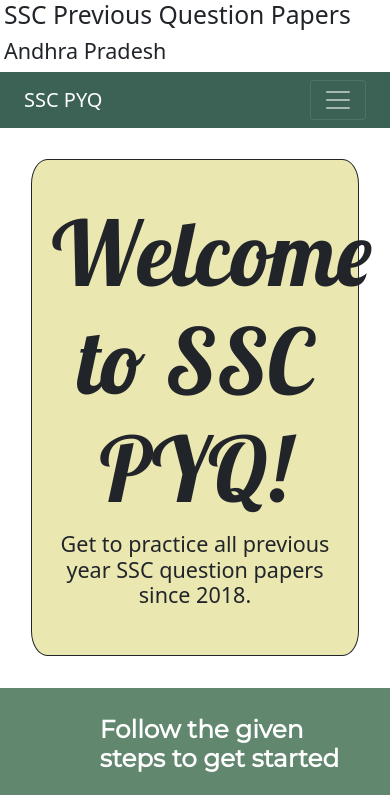
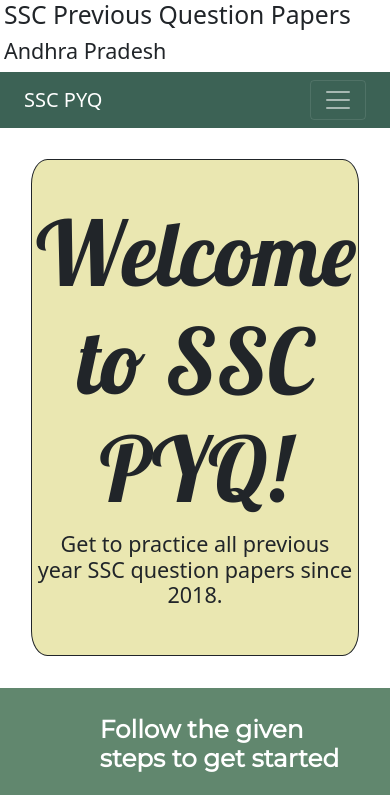
Before and after one commit to BHPrasanna/SSC-PYQ, a plain HTML site: page index.html in a window 390 px wide. Shown: the top 795 px of the page. Drawn offline with nearby package versions, Linux system fonts and the light colour scheme.

Commit message:
Update styles.css

```diff
--- a/css/styles.css
+++ b/css/styles.css
@@ -127,6 +127,6 @@ h1
     padding: 5% 7%;
    }
    .greet{
-    padding :10% 5%;
+    padding :10% 1%;
    }
 }
```
